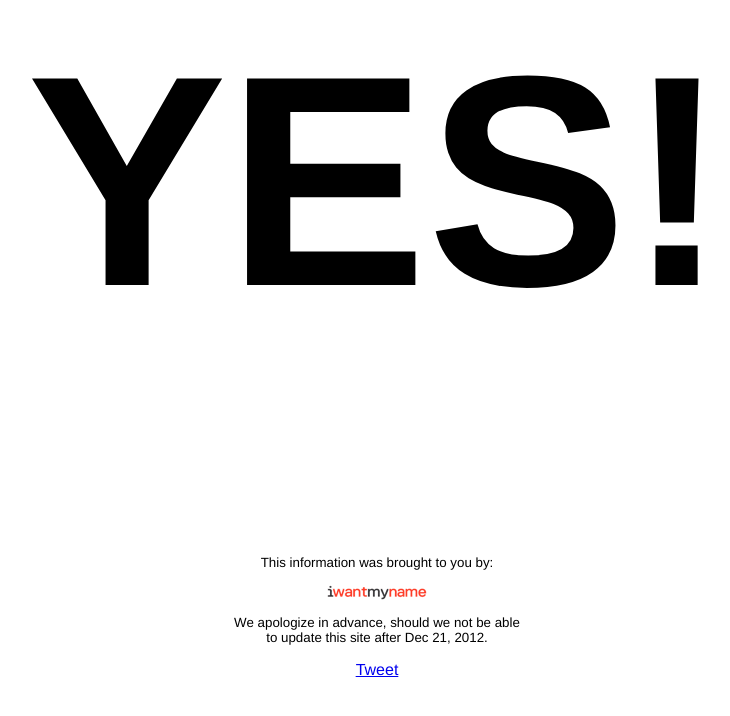
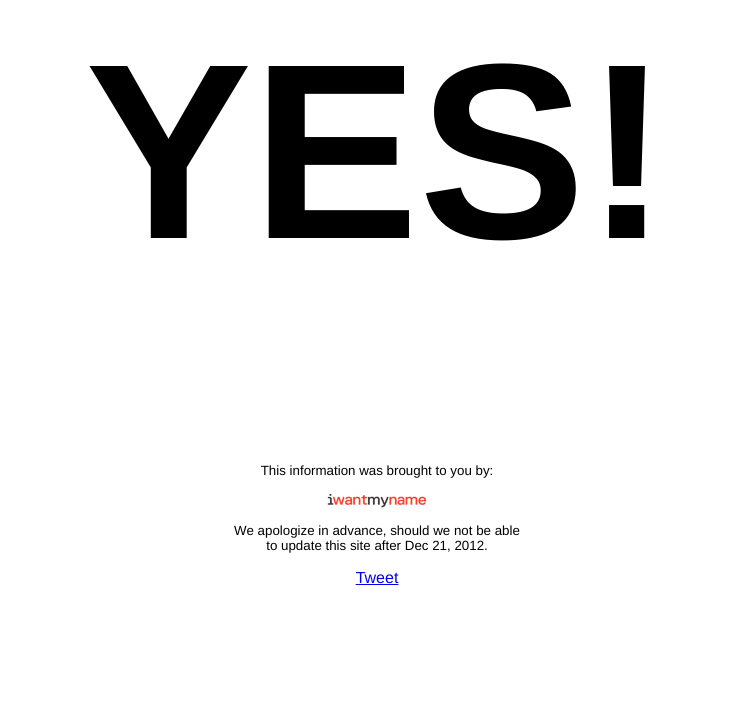
Before and after one commit to treitnauer/ishumanitystillalive, a plain HTML site: page index.html in a window 1280 px wide. Shown: the whole page, without its empty margins (263-993 px from the left). Drawn offline with Linux system fonts and the light colour scheme.

Commit message:
Don't scream at people too much. They're scared...

```diff
--- a/index.html
+++ b/index.html
@@ -19,7 +19,7 @@
 
 		<center>
 
-			<h1 style="font-size:300px;">YES!</h1>
+			<h1 style="font-size:250px;">YES!</h1>
 
 			<p>
 				<small>This information was brought to you by:<br /><br />
```
